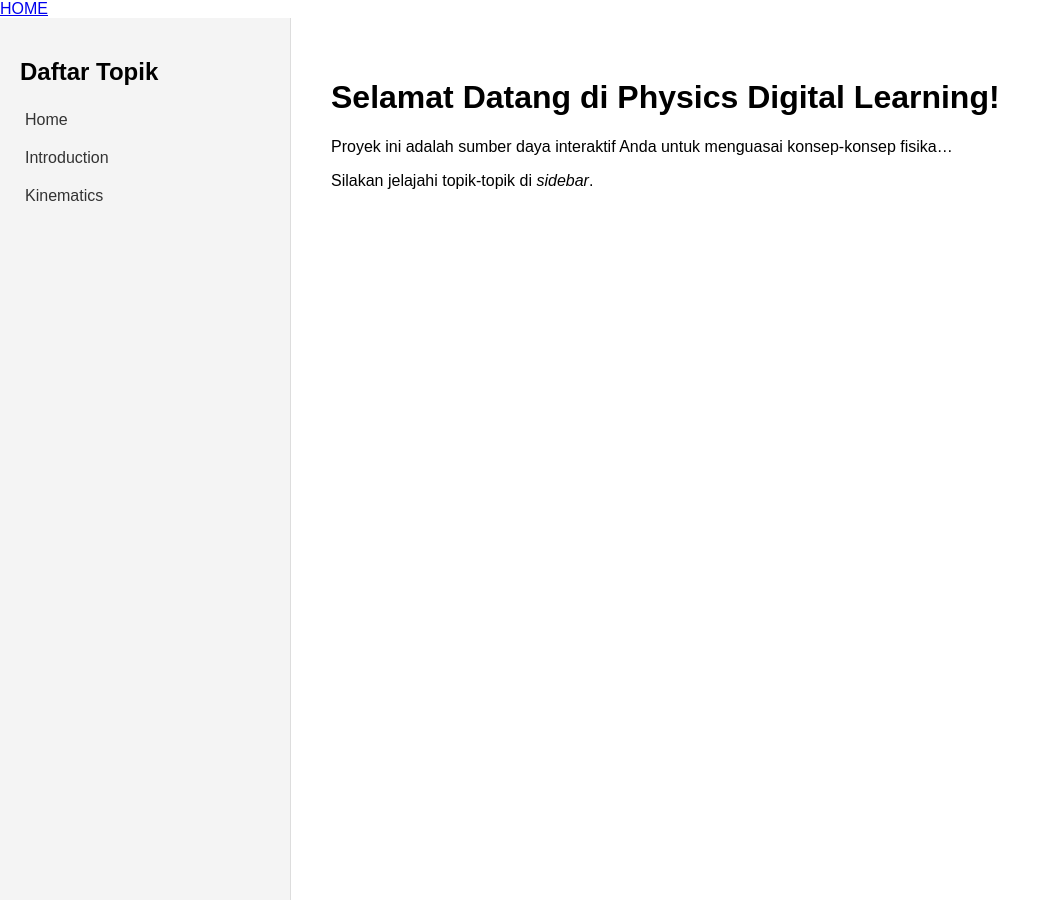
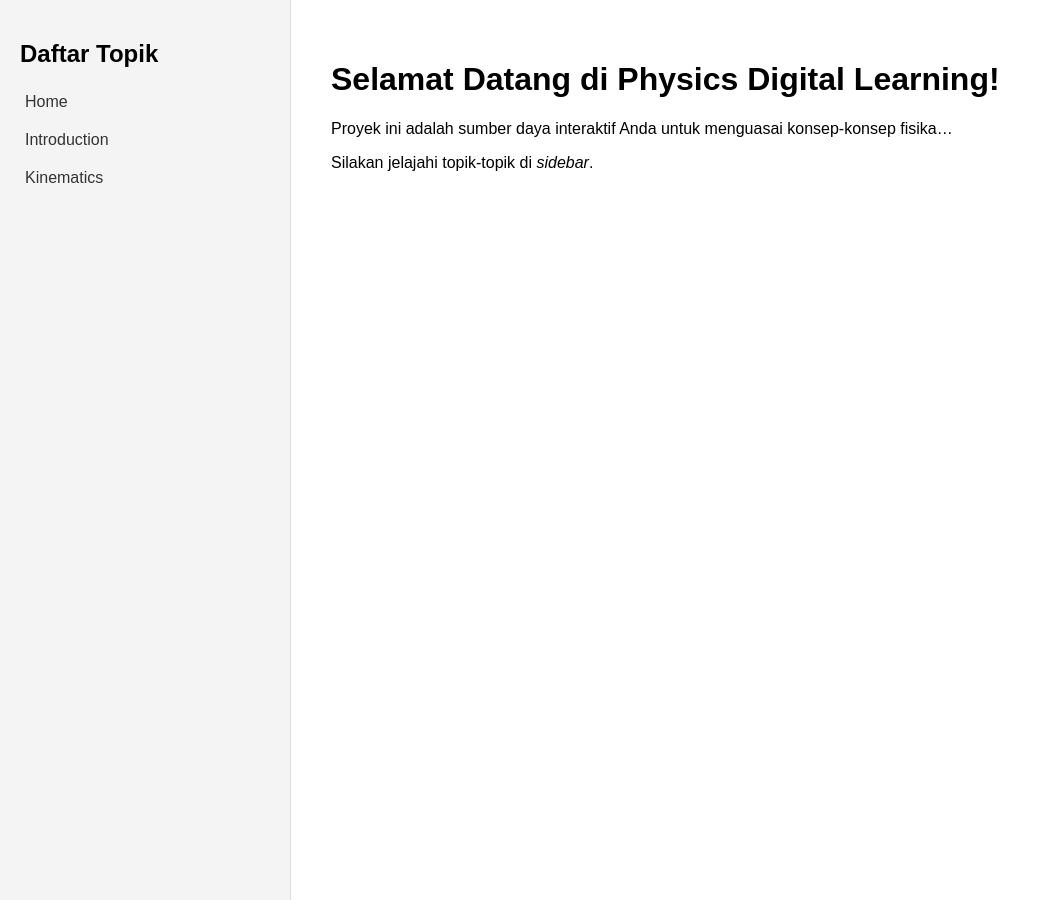
Before and after one commit to alasyariyphysics/physicsdigle, a Jekyll site: the page built from index.md, in a window 1280 px wide. Shown: the whole page, without its empty margins (0-1060 px from the left). Built offline with Jekyll 4.4.1, drawn with Linux system fonts in a browser that asks for light colours; nearby versions of some CDN libraries.

Commit message:
Update default.html

```diff
--- a/_layouts/default.html
+++ b/_layouts/default.html
@@ -13,10 +13,6 @@
   <script id="MathJax-script" async src="https://cdn.jsdelivr.net/npm/mathjax@3/es5/tex-mml-chtml.js"></script>
 </head>
 <body>
-
-  <div class="header-mobile">
-    <a href="{{ site.baseurl }}/">HOME</a>
-  </div>
 
   <div id="wrapper">
     {% include sidebar.html %}
```
